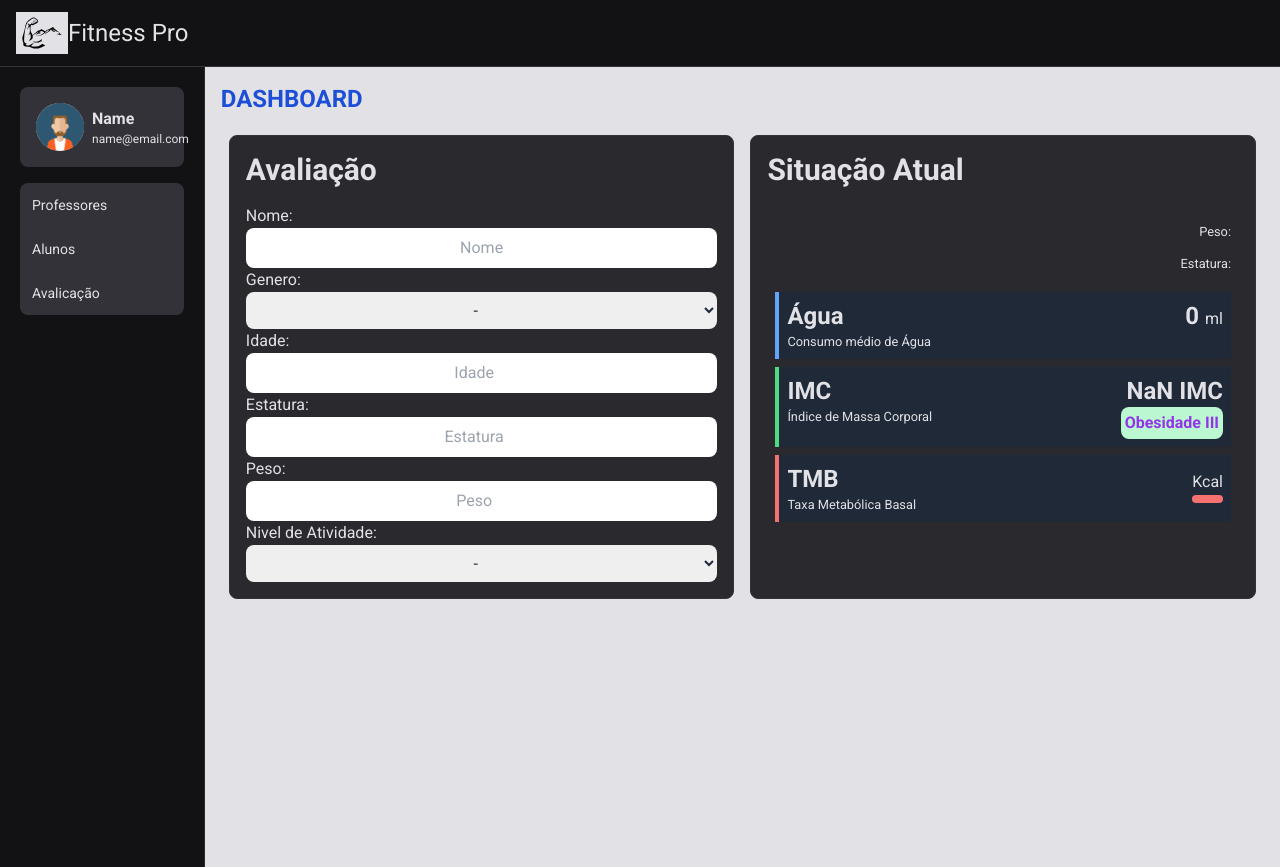
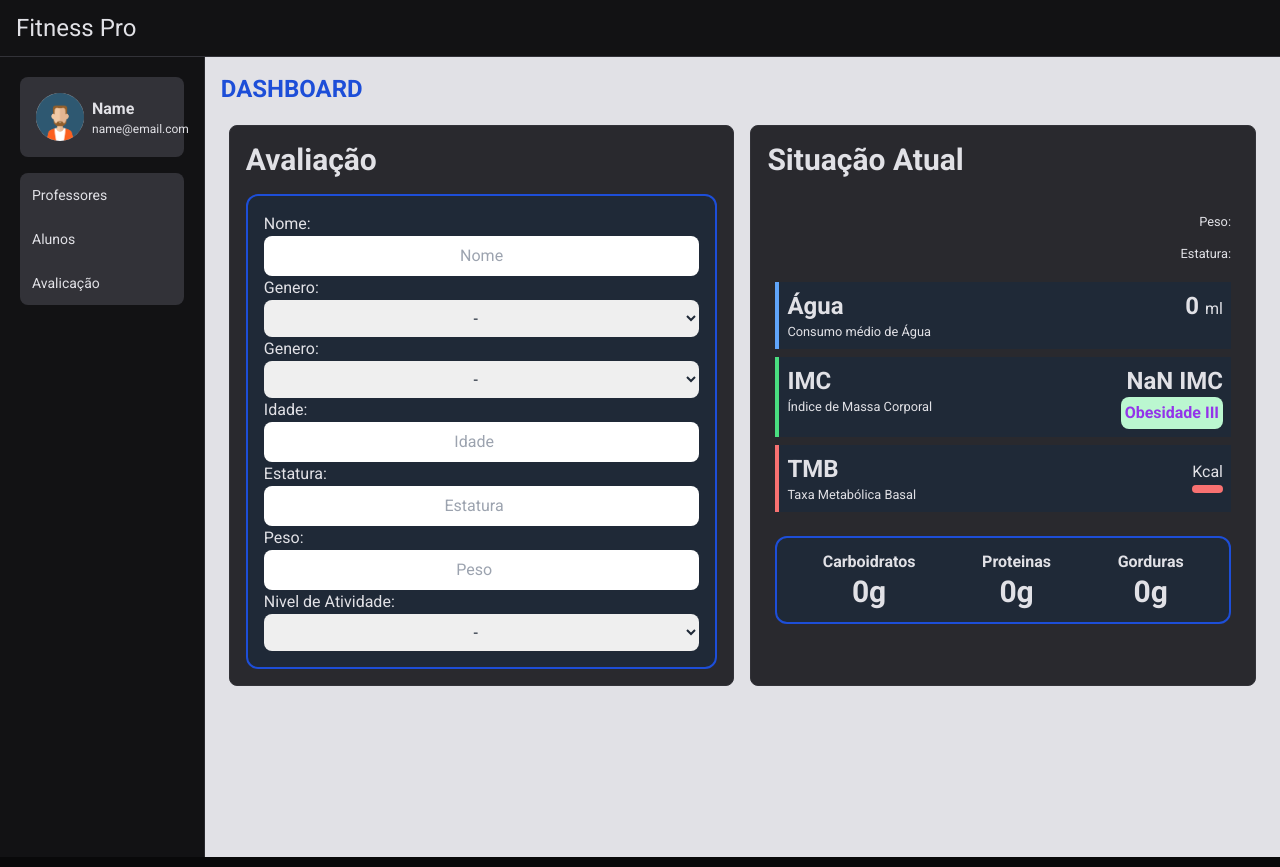
Before and after one commit to alfredosabino/fitpro, a React (Vite) app: page / in a window 1280 px wide. Built offline with nearby package versions, Linux system fonts and the light colour scheme; no server answers.

Commit message:
Calculadora Macrosnutrientes

```diff
--- a/src/components/CalculadoraIMC.tsx
+++ b/src/components/Calculator/CalculadoraIMC.tsx
@@ -1,5 +1,4 @@
 import { useState } from "react"
-import { CalculadoraAgua } from "./Calculadoras"
 
 export function CalculadoraIMC() {
     const [altura, setAltura] = useState('')
--- a/src/components/Calculadoras.tsx
+++ b/src/components/Calculator/Calculadoras.tsx
@@ -1,4 +1,4 @@
-export function CalculadoraAgua(pe: Number){
+export function CalculadoraAgua(pe: Number) {
     const peso = pe
     const consumoAgua = peso * 35
     return consumoAgua
@@ -61,3 +61,11 @@ export function CalculadoraTMB(genre: String, age: Number, stature: Number, weig
     return tmb
 
 }
+
+export function CalculadoraMacros(tmb: Number) {
+    const macroCarboidrato = ((tmb * 40) / 100) / 4
+    const macroProteico = ((tmb * 40) / 100) / 4
+    const macroGordura = ((tmb * 20) / 100) / 9
+
+    return [{ macroCarboidrato, macroProteico, macroGordura, tmb }]
+}
--- a/src/components/FormMedidasAluno.tsx
+++ b/src/components/FormMedidasAluno.tsx
@@ -3,37 +3,22 @@ import { useState } from "react";
 import { Card } from "./Card/Card";
 import { TitleCard } from "./Card/TitleCard";
 
-import { CalculadoraAgua, CalculadoraIMC, CalculadoraTMB } from "./Calculadoras";
+import { CalculadoraAgua, CalculadoraIMC, CalculadoraMacros, CalculadoraTMB } from "./Calculator/Calculadoras";
 
 export function FormMedidasAluno() {
     const [nome, setNome] = useState('')
+    const [biotipo, setBiotipo] = useState('')
     const [atividade, setAtividade] = useState('')
     const [sexo, setSexo] = useState('')
     const [peso, setPeso] = useState('')
     const [estatura, setEstatura] = useState('')
     const [idade, setIdade] = useState('')
-    const taxaAtividade = {
-        sedentario: 1.2,
-        levemente_ativo: 1.375,
-        moderadamente_ativo: 1.55,
-        altamente_ativo: 1.725,
-        extremamente_ativo: 1.9
-    }
-
-    const taxaGenero = {
-        masculino: {
-            label: 'masculino'
-        },
-        feminino: {
-            label: 'feminino'
-        }
-    }
 
     return (
         <div className="flex w-full">
             <Card>
                 <TitleCard title={"Avaliação"} />
-                <div className="flex justify-center">
+                <div className="flex justify-center p-4 bg-gray-800 border border-2 border-blue-700 rounded-xl h-full">
                     <form className="grid item-center w-full">
                         <legend>
                             Nome:
@@ -53,6 +38,18 @@ export function FormMedidasAluno() {
                                 <option>-</option>
                                 <option value='male'>Masculino</option>
                                 <option value='female'>Feminino</option>
+                            </select>
+                        </legend>
+                        <legend>
+                            Genero:
+                            <select
+                                className="p-2 rounded-lg w-full text-gray-800 font-base text-center"
+                                onChange={event => setBiotipo(event.target.value)}
+                            >
+                                <option>-</option>
+                                <option value='ecto'>Ectomorfo</option>
+                                <option value='meso'>Mesomorfo</option>
+                                <option value='endo'>Endomorfo</option>
                             </select>
                         </legend>
                         <legend>
@@ -104,10 +101,13 @@ export function FormMedidasAluno() {
                 <TitleCard title={"Situação Atual"} />
                 <div className="flex justify-between p-2">
                     <div className="flex flex-col text-xl font-semibold">
-                        <span>{nome}</span>
+                        <div>
+                            <span>{nome}</span>
+                            <small>{idade ? `, ${idade} anos` : null}</small>
+                        </div>
                         <div>
                             <small>{sexo == 'male' ? 'Masculino' : sexo == 'female' ? 'Feminino' : null}</small>
-                            <small>{idade ? `, ${idade} anos` : null}</small>
+                            <small>{biotipo == 'ecto' ? ', Ectomorfo' : biotipo == 'meso' ? ', Mesomorfo' : biotipo == 'endo' ? ', Endomorfo' : null}</small>
                         </div>
                     </div>
                     <div className="flex flex-col text-right">
@@ -168,6 +168,28 @@ export function FormMedidasAluno() {
                                 </div>
                             </div>
                         </div>
+                        <div>
+                            {CalculadoraMacros(
+                                CalculadoraTMB(sexo, idade, estatura, peso, atividade)
+                            ).map(Macros => {
+                                return (
+                                    <div className="flex justify-around bg-gray-800 rounded-xl border border-2 border-blue-700 p-3 mt-4">
+                                        <div className="flex flex-col items-center">
+                                            <span className="font-semibold">Carboidratos</span>
+                                            <span className="font-bold text-3xl">{Macros.macroCarboidrato?.toFixed(0)}g</span>
+                                        </div>
+                                        <div className="flex flex-col items-center">
+                                            <span className="font-semibold">Proteinas</span>
+                                            <span className="font-bold text-3xl">{Macros.macroProteico?.toFixed(0)}g</span>
+                                        </div>
+                                        <div className="flex flex-col items-center">
+                                            <span className="font-semibold">Gorduras</span>
+                                            <span className="font-bold text-3xl">{Macros.macroGordura?.toFixed(0)}g</span>
+                                        </div>
+                                    </div>
+                                )
+                            })}
+                        </div>
                     </div>
                 </div>
             </Card >
--- a/src/components/Layouts/Header/Header.tsx
+++ b/src/components/Layouts/Header/Header.tsx
@@ -7,7 +7,6 @@ export function Header() {
             <div>
                 <Link to="/">
                     <div className="flex items-center">
-                        <Logo />
                         <span className="text-2xl text-semibold">Fitness Pro</span>
                     </div>
                 </Link>
--- a/src/pages/Dashboard.tsx
+++ b/src/pages/Dashboard.tsx
@@ -1,9 +1,6 @@
 import { Content } from '../components/Layouts/Content/Content'
-import { Card } from '../components/Card/Card'
 
 import { FormMedidasAluno } from '../components/FormMedidasAluno'
-import { CalculadoraIMC } from '../components/CalculadoraIMC'
-import { CalculadoraTMB } from '../components/CalculadoraTMB'
 
 export function Dashboard() {
     return (
```
Also changed, not shown: src/components/Calculator/CalculadoraTMB.tsx (renamed from src/components/CalculadoraTMB.tsx).
